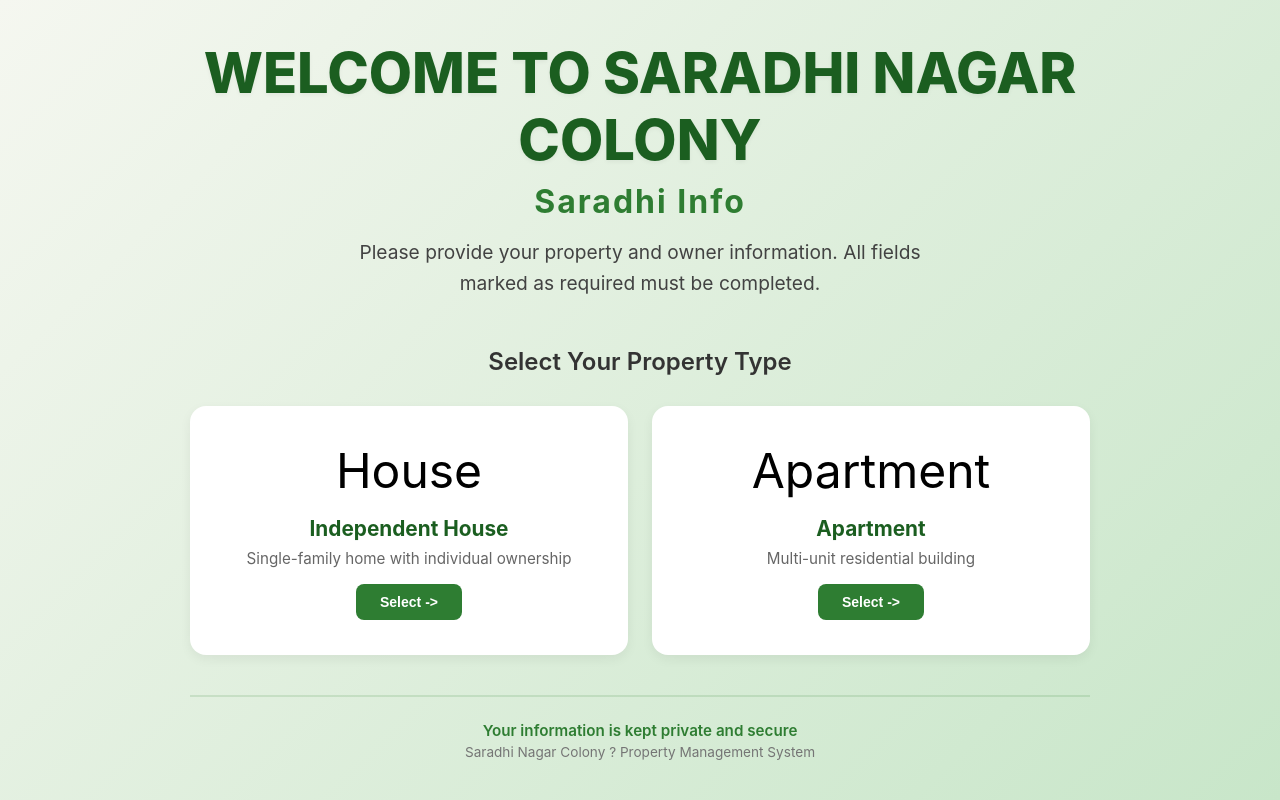
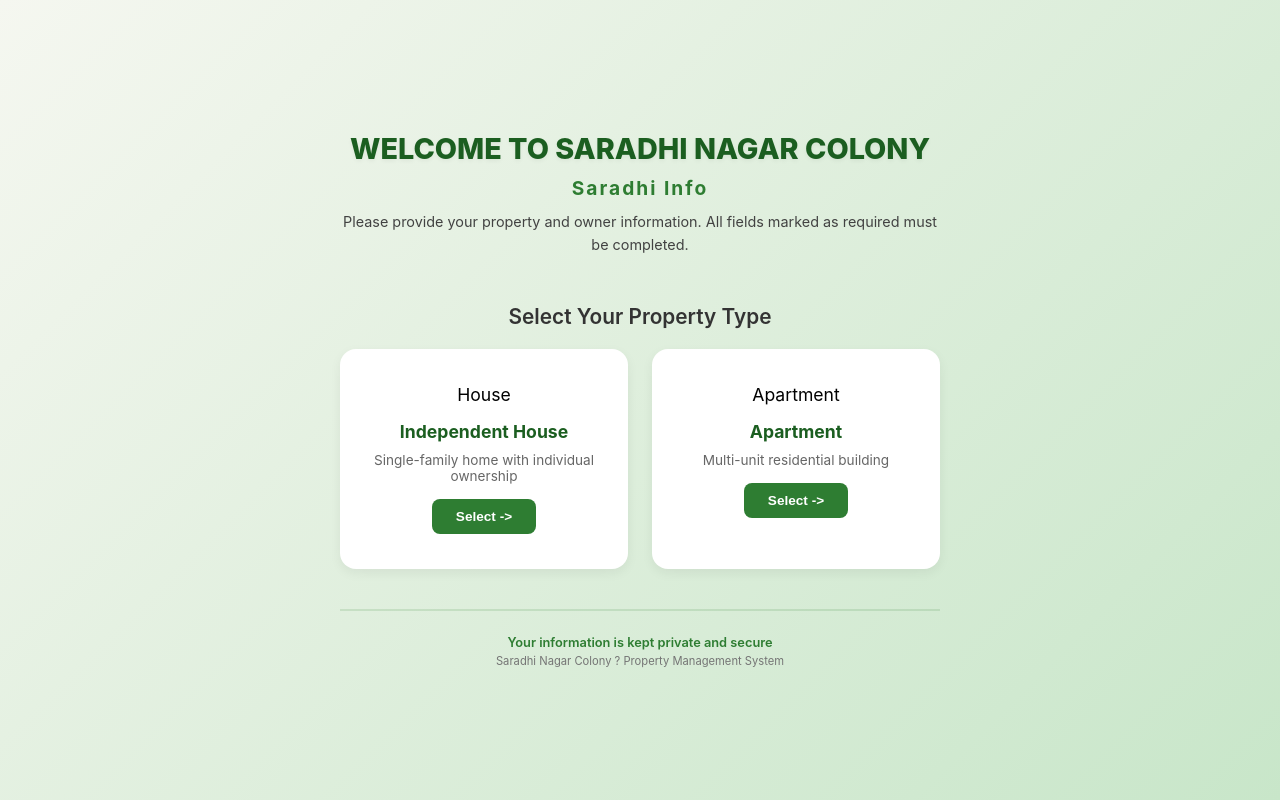
Before and after one commit to suryasreemanth01-ux/saradhi-info, a React (Create React App) app in the folder frontend/: page / in a window 1280 px wide. Built offline with nearby package versions, Linux system fonts and the light colour scheme; the HTML template or start-up script is replaced by a standard one.

Commit message:
Updated font sizes and fixed frontend code

```diff
--- a/frontend/src/App.js
+++ b/frontend/src/App.js
@@ -50,7 +50,8 @@ function App() {
 
   const submitForm = async () => {
     try {
-      const response = await fetch('/api/owners', {
+      // Updated to use the correct backend route
+      const response = await fetch('/api/submit', {
         method: 'POST',
         headers: {
           'Content-Type': 'application/json',
@@ -60,10 +61,10 @@ function App() {
 
       const result = await response.json();
 
-      if (result.success) {
+      if (response.ok) {
         setCurrentPage('success');
       } else {
-        alert(result.message || 'Something went wrong. Please try again.');
+        alert(result.error || 'Something went wrong. Please try again.');
       }
     } catch (error) {
       console.error('Error submitting form:', error);
--- a/frontend/src/components/WelcomePage.js
+++ b/frontend/src/components/WelcomePage.js
@@ -7,46 +7,50 @@ const WelcomePage = ({ onSelectProperty }) => {
       <div className="container">
         <div className="welcome-content">
           <div className="header-section">
-            <h1 className="main-title">
+            <h1 className="main-title" style={{ fontSize: '1.8rem', marginBottom: '10px' }}>
               WELCOME TO SARADHI NAGAR COLONY
             </h1>
-            <h2 className="sub-title">Saradhi Info</h2>
-            <p className="description">
+            <h2 className="sub-title" style={{ fontSize: '1.2rem', marginBottom: '10px' }}>
+              Saradhi Info
+            </h2>
+            <p className="description" style={{ fontSize: '0.9rem', marginBottom: '20px' }}>
               Please provide your property and owner information.
               All fields marked as required must be completed.
             </p>
           </div>
 
           <div className="property-selection">
-            <h3 className="selection-title">Select Your Property Type</h3>
+            <h3 className="selection-title" style={{ fontSize: '1.3rem', marginBottom: '20px' }}>
+              Select Your Property Type
+            </h3>
             <div className="property-cards">
               <div
                 className="property-card independent"
                 onClick={() => onSelectProperty('Independent House')}
               >
-                <div className="card-icon">House</div>
-                <h3>Independent House</h3>
-                <p>Single-family home with individual ownership</p>
-                <button className="select-btn">Select -></button>
+                <div className="card-icon" style={{ fontSize: '1.1rem' }}>House</div>
+                <h3 style={{ fontSize: '1.1rem', margin: '10px 0' }}>Independent House</h3>
+                <p style={{ fontSize: '0.85rem', marginBottom: '15px' }}>Single-family home with individual ownership</p>
+                <button className="select-btn" style={{ fontSize: '0.85rem' }}>Select -&gt;</button>
               </div>
 
               <div
                 className="property-card apartment"
                 onClick={() => onSelectProperty('Apartment')}
               >
-                <div className="card-icon">Apartment</div>
-                <h3>Apartment</h3>
-                <p>Multi-unit residential building</p>
-                <button className="select-btn">Select -></button>
+                <div className="card-icon" style={{ fontSize: '1.1rem' }}>Apartment</div>
+                <h3 style={{ fontSize: '1.1rem', margin: '10px 0' }}>Apartment</h3>
+                <p style={{ fontSize: '0.85rem', marginBottom: '15px' }}>Multi-unit residential building</p>
+                <button className="select-btn" style={{ fontSize: '0.85rem' }}>Select -&gt;</button>
               </div>
             </div>
           </div>
 
           <div className="info-footer">
-            <p className="footer-text">
+            <p className="footer-text" style={{ fontSize: '0.8rem' }}>
               Your information is kept private and secure
             </p>
-            <p className="footer-subtext">
+            <p className="footer-subtext" style={{ fontSize: '0.7rem' }}>
               Saradhi Nagar Colony ? Property Management System
             </p>
           </div>
```
Also changed, not shown: 2 other files (tests, documents, lock files or other folders).
